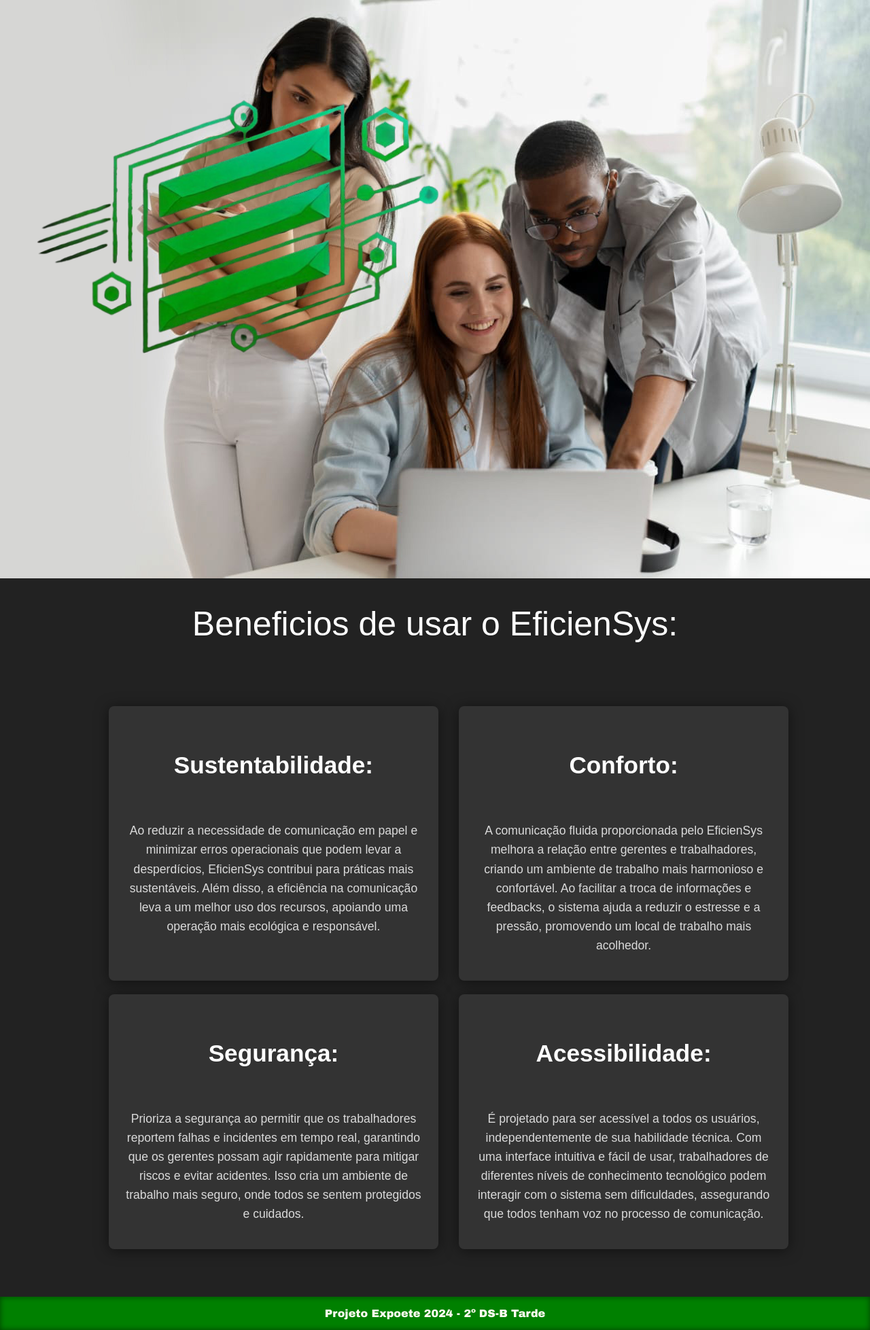
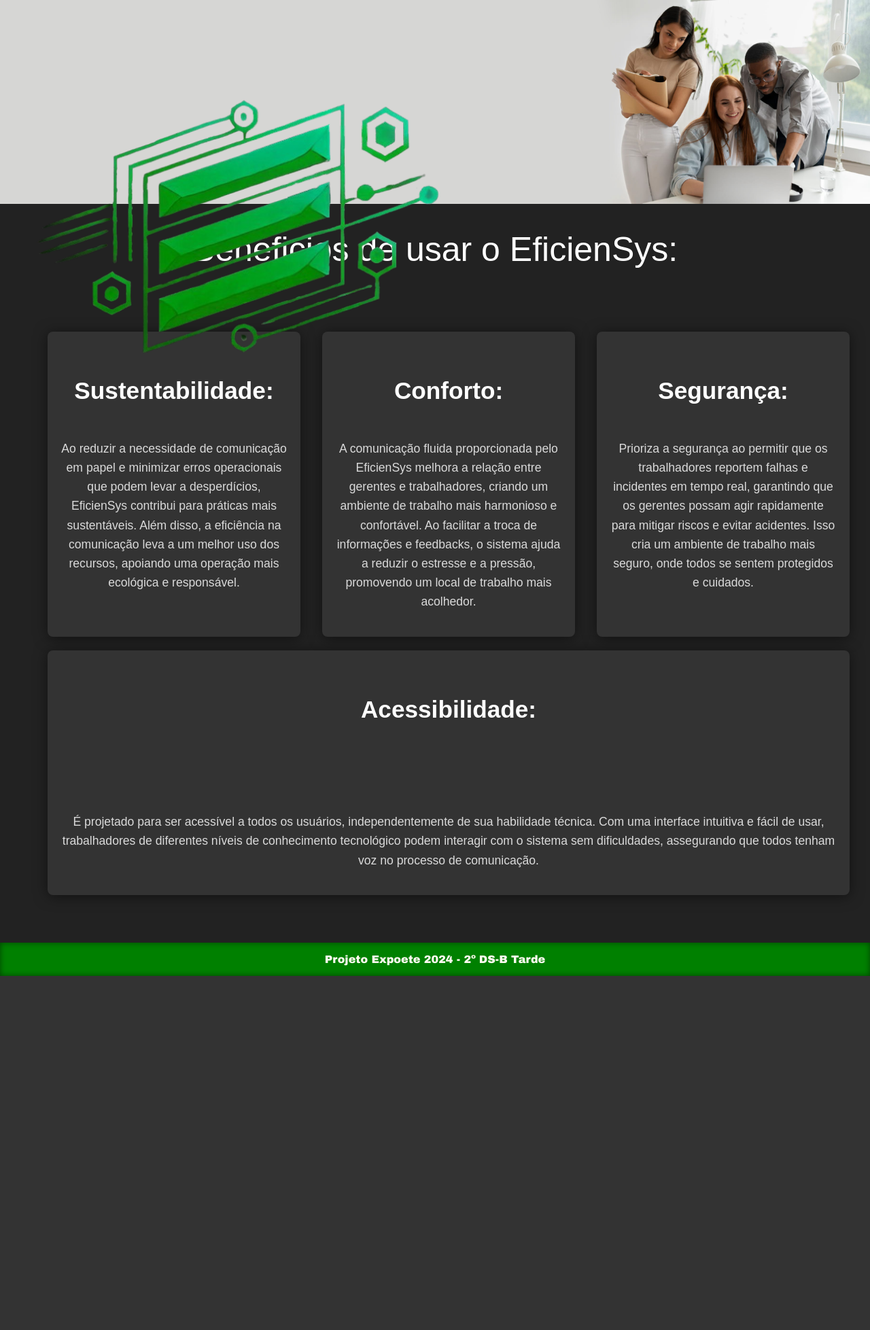
Before and after one commit to JonathanRbo/EficienSys, a PHP site: page / in a window 1280 px wide. Shown: the part 52-2009 px from the top of the page at 68% size. After the commit the page ends 1488 px from the top, so only its background shows below. Run offline with PHP 8.4, Linux system fonts and the light colour scheme.

Commit message:
Update style.css

```diff
--- a/style.css
+++ b/style.css
@@ -1,7 +1,7 @@
 body {
     margin: 0;
     background-color: #222;
-    font-family: Arial, Helvetica, sans-serif;
+    font-family: Arial, Helvetica;
     color: floralwhite;
 }
 h4{
@@ -96,7 +96,7 @@
 }
 
 .section-container {
-    max-width: 85%;
+    max-width: 100%;
     margin: 0 auto;
 }
 
@@ -149,13 +149,6 @@
     box-shadow: 0 2px 20px rgba(0, 0, 0, 0.5), inset 0 0 0.5em rgba(0, 0, 0, 0.7);
     transform: scale(1.05);
 }
-
-.aumenta:hover {
-    transform: scale(1.05);
-    transition: transform 0.5s ease, box-shadow 0.2s ease;
-}
-
-
 
 .service-card h4 {
     font-size: 220%;
@@ -381,9 +374,9 @@
 }
 
 img {
-    max-width: 100%;
-    height: auto;
+    height: 300px;
 }
+
 
 
 @media screen and (max-width: 600px) {
```
